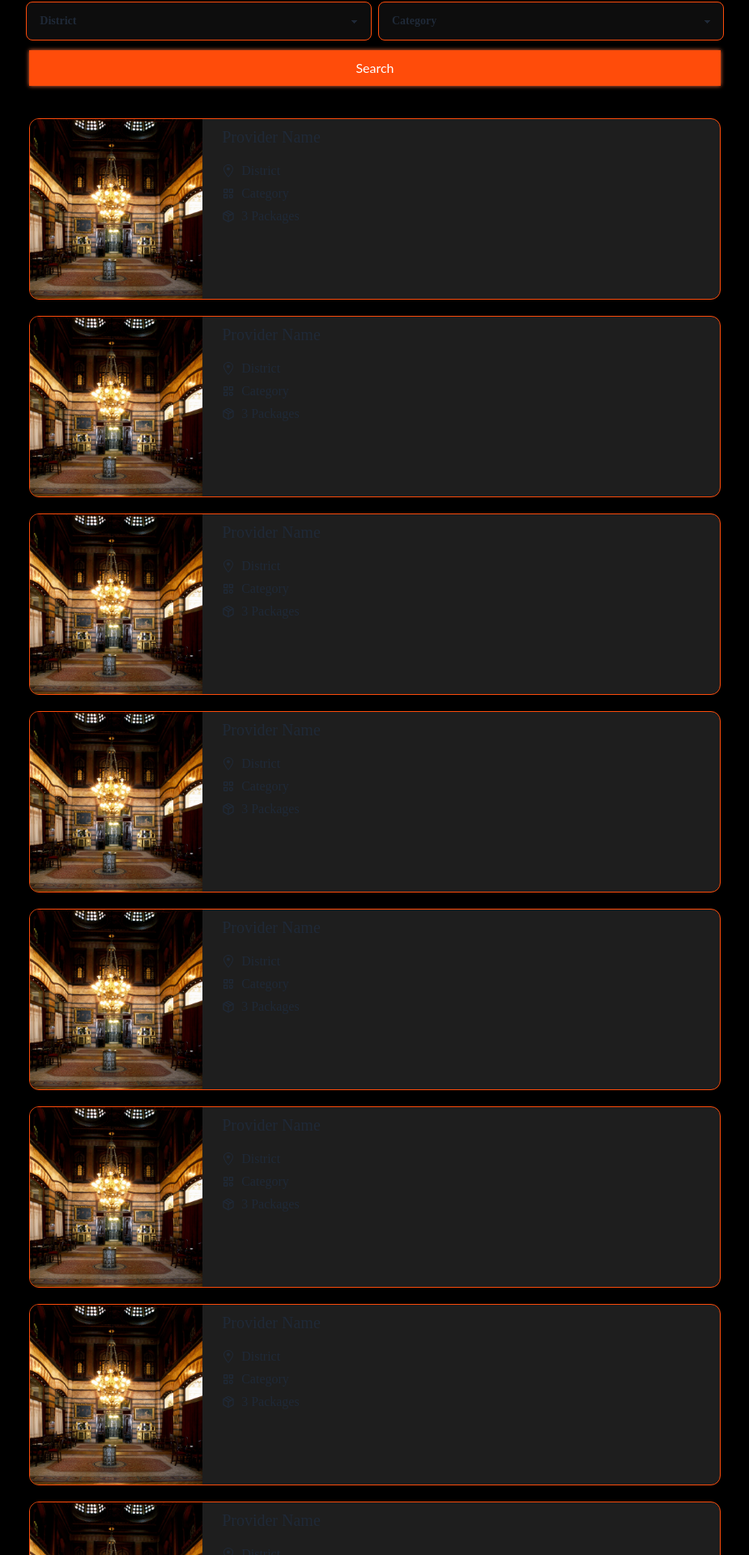
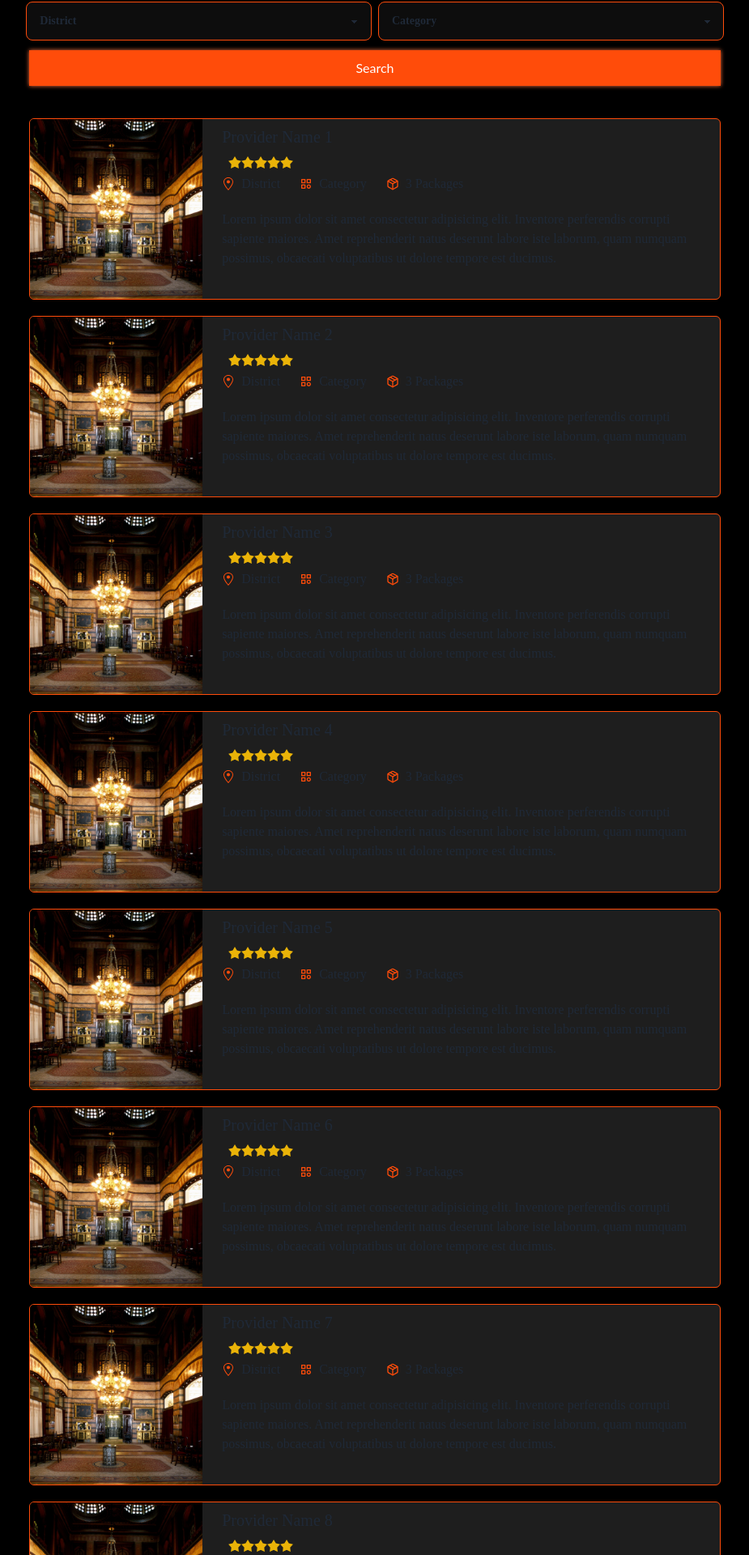
Before and after one commit to Prabuddhika96/CS-304-Project, a React (Create React App) app in the folder Client/bloomevents/: page /services in a window 1280 px wide. Shown: the part 154-2074 px from the top of the page at 81% size, without its empty margins (177-1102 px from the left). Built offline with nearby package versions, Linux system fonts and the light colour scheme.

Commit message:
add ratings

```diff
--- a/Client/bloomevents/src/components/ServiceCard.tsx
+++ b/Client/bloomevents/src/components/ServiceCard.tsx
@@ -5,7 +5,7 @@ import { FiPackage } from 'react-icons/fi';
 // import image from 'img/dj.jpg';
 
 
-function ServiceCard({image, providerName, district, category, packageCount}:any) {
+function ServiceCard({image, providerName, district, category, packageCount, description, ratings}:any) {
   return (
     <div className='service-card'>
         <div
@@ -27,10 +27,31 @@ function ServiceCard({image, providerName, district, category, packageCount}:any
 
 
         <div className='w-9/12 px-6 pt-2 text-left'>
-            <h2 className='mb-4 text-xl'>{providerName}</h2>
-            <p className='flex items-center mb-1'><GoLocation className='mr-2'/> {district}</p>
-            <h3 className='flex items-center mb-1'><BiCategory className='mr-2'/> {category}</h3>
-            <h3 className='flex items-center mb-1'><FiPackage className='mr-2'/> {packageCount} Packages</h3>
+            <h2 className='mb-2 text-xl'>{providerName}</h2>
+
+            <div className="rating rating-sm rating-half">
+              <input type="radio" name="rating-10" className="rating-hidden" />
+              <input type="radio" name="rating-10" className="bg-yellow-500 mask mask-star-2 mask-half-1" />
+              <input type="radio" name="rating-10" className="bg-yellow-500 mask mask-star-2 mask-half-2" />
+              <input type="radio" name="rating-10" className="bg-yellow-500 mask mask-star-2 mask-half-1" />
+              <input type="radio" name="rating-10" className="bg-yellow-500 mask mask-star-2 mask-half-2" />
+              <input type="radio" name="rating-10" className="bg-yellow-500 mask mask-star-2 mask-half-1" checked/>
+              <input type="radio" name="rating-10" className="bg-yellow-500 mask mask-star-2 mask-half-2" />
+              <input type="radio" name="rating-10" className="bg-yellow-500 mask mask-star-2 mask-half-1" />
+              <input type="radio" name="rating-10" className="bg-yellow-500 mask mask-star-2 mask-half-2" />
+              <input type="radio" name="rating-10" className="bg-yellow-500 mask mask-star-2 mask-half-1" />
+              <input type="radio" name="rating-10" className="bg-yellow-500 mask mask-star-2 mask-half-2" />
+            </div>
+
+            <div className="flex justify-start mb-1">
+              <p className='flex items-center mr-6'><GoLocation className='mr-2 text-[#FF4C0A]'/> {district}</p>
+              <h3 className='flex items-center mr-6'><BiCategory className='mr-2 text-[#FF4C0A]'/> {category}</h3>
+              <h3 className='flex items-center mr-6'><FiPackage className='mr-2 text-[#FF4C0A]'/> {packageCount} Packages</h3>
+            </div>
+
+            <div className='mt-5'>
+              <p>{description}</p>
+            </div>
         </div>
     </div>
   )
--- a/Client/bloomevents/src/pages/Services.tsx
+++ b/Client/bloomevents/src/pages/Services.tsx
@@ -1,7 +1,86 @@
-import ServiceCard from 'components/ServiceCard'
+import ServiceCard from 'components/ServiceCard';
 import image from 'img/parallax.jpg';
 
+const des='Lorem ipsum dolor sit amet consectetur adipisicing elit. Inventore perferendis corrupti sapiente maiores. Amet reprehenderit natus deserunt labore iste laborum, quam numquam possimus, obcaecati voluptatibus ut dolore tempore est ducimus.';
+
+
+
 function Services() {
+  const cards=[
+    {
+      providerName : 'Provider Name 1',
+      district : 'District',
+      category : 'Category',
+      packageCount : '3',
+      description : {des},
+      ratings : '2.5'
+    },
+    {
+      providerName : 'Provider Name 2',
+      district : 'District',
+      category : 'Category',
+      packageCount : '3',
+      description : {des},
+      ratings : '2.5'
+    },
+    {
+      providerName : 'Provider Name 3',
+      district : 'District',
+      category : 'Category',
+      packageCount : '3',
+      description : {des},
+      ratings : '2.5'
+    },
+    {
+      providerName : 'Provider Name 4',
+      district : 'District',
+      category : 'Category',
+      packageCount : '3',
+      description : {des},
+      ratings : '2.5'
+    },
+    {
+      providerName : 'Provider Name 5',
+      district : 'District',
+      category : 'Category',
+      packageCount : '3',
+      description : {des},
+      ratings : '2.5'
+    },
+    {
+      providerName : 'Provider Name 6',
+      district : 'District',
+      category : 'Category',
+      packageCount : '3',
+      description : {des},
+      ratings : '2.5'
+    },
+    {
+      providerName : 'Provider Name 7',
+      district : 'District',
+      category : 'Category',
+      packageCount : '3',
+      description : {des},
+      ratings : '2.5'
+    },
+    {
+      providerName : 'Provider Name 8',
+      district : 'District',
+      category : 'Category',
+      packageCount : '3',
+      description : {des},
+      ratings : '2.5'
+    },
+    {
+      providerName : 'Provider Name 9',
+      district : 'District',
+      category : 'Category',
+      packageCount : '3',
+      description : {des},
+      ratings : '2.5'
+    }
+  ];
+
   return (
     <div className='pt-24'>
       {/* search section */}
@@ -34,16 +113,20 @@ function Services() {
 
       {/* service cards */}
       <div className='service-card-area'>
-        <ServiceCard image={image} providerName='Provider Name' district='District' category='Category' packageCount='3'/>
-        <ServiceCard image={image} providerName='Provider Name' district='District' category='Category' packageCount='3'/>
-        <ServiceCard image={image} providerName='Provider Name' district='District' category='Category' packageCount='3'/>
-        <ServiceCard image={image} providerName='Provider Name' district='District' category='Category' packageCount='3'/>
-        <ServiceCard image={image} providerName='Provider Name' district='District' category='Category' packageCount='3'/>
-        <ServiceCard image={image} providerName='Provider Name' district='District' category='Category' packageCount='3'/>
-        <ServiceCard image={image} providerName='Provider Name' district='District' category='Category' packageCount='3'/>
-        <ServiceCard image={image} providerName='Provider Name' district='District' category='Category' packageCount='3'/>
-        <ServiceCard image={image} providerName='Provider Name' district='District' category='Category' packageCount='3'/>
+        {cards.map((c)=>
+          <ServiceCard
+            image={image}
+            providerName={c.providerName}
+            district={c.district}
+            category={c.category}
+            packageCount={c.packageCount}
+            description={des}
+            ratings={c.ratings}
+          />
+        )}
       </div>
+
+
     </div>
   )
 }
--- a/Client/bloomevents/src/styles/styles.css
+++ b/Client/bloomevents/src/styles/styles.css
@@ -13,8 +13,8 @@
         @apply text-[#FF4C0A] mx-auto text-center border-[#FF4C0A] p-8 rounded-3xl border-solid border-2 text-[150px];
     }
     .service-card{
-        @apply flex overflow-hidden h-56 bg-[#1E1E1E] border-[#FF4C0A] w-8/12 mx-auto my-5
-        text-center border rounded-xl drop-shadow-lg hover:scale-[1.01]
+        @apply flex overflow-hidden min-h-[224px] bg-[#1E1E1E] border-[#FF4C0A] w-8/12 mx-auto my-5
+        text-center border rounded-md drop-shadow-lg hover:bg-[#131313]
         hover:duration-300;
     }
 
```
